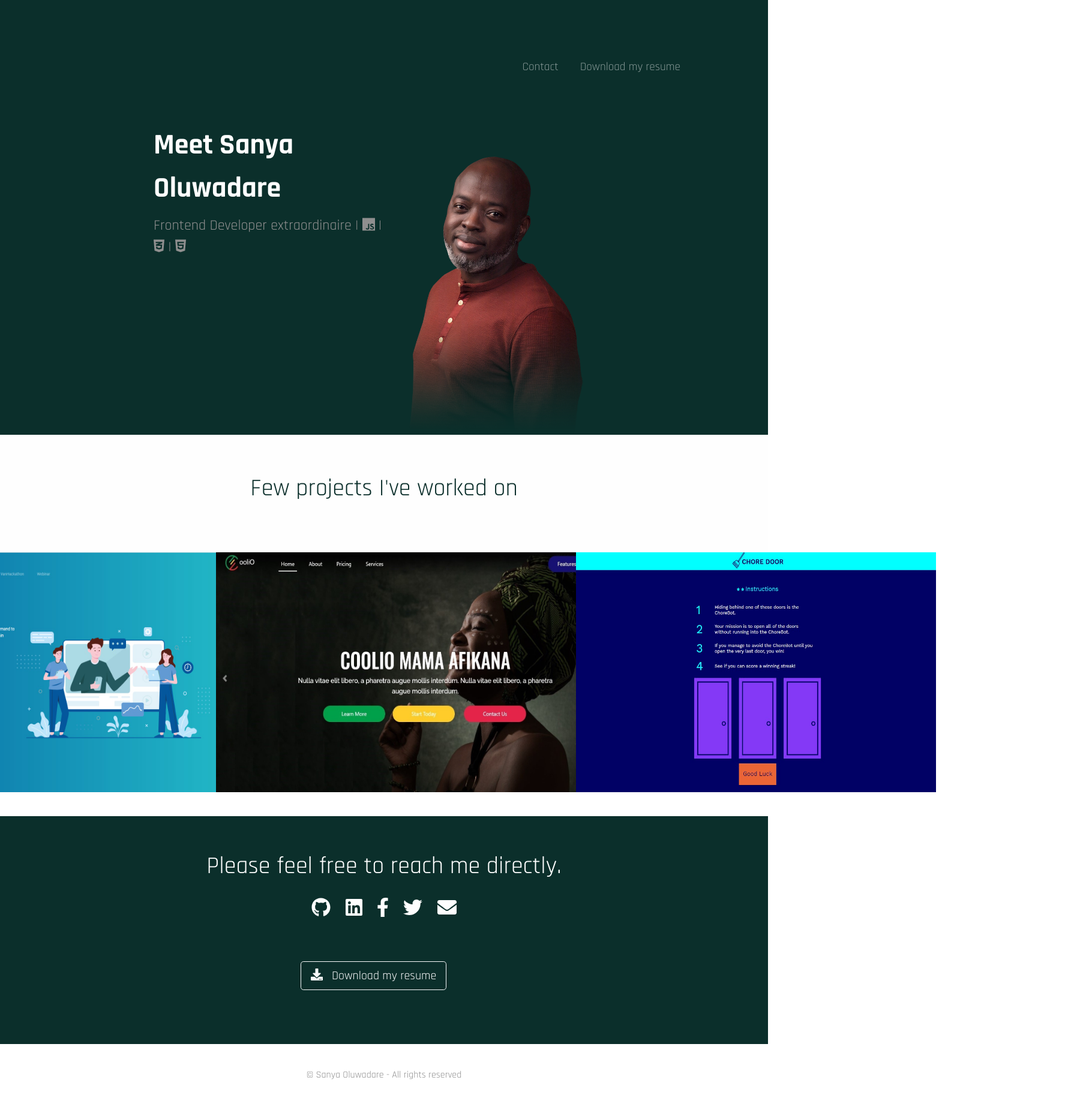
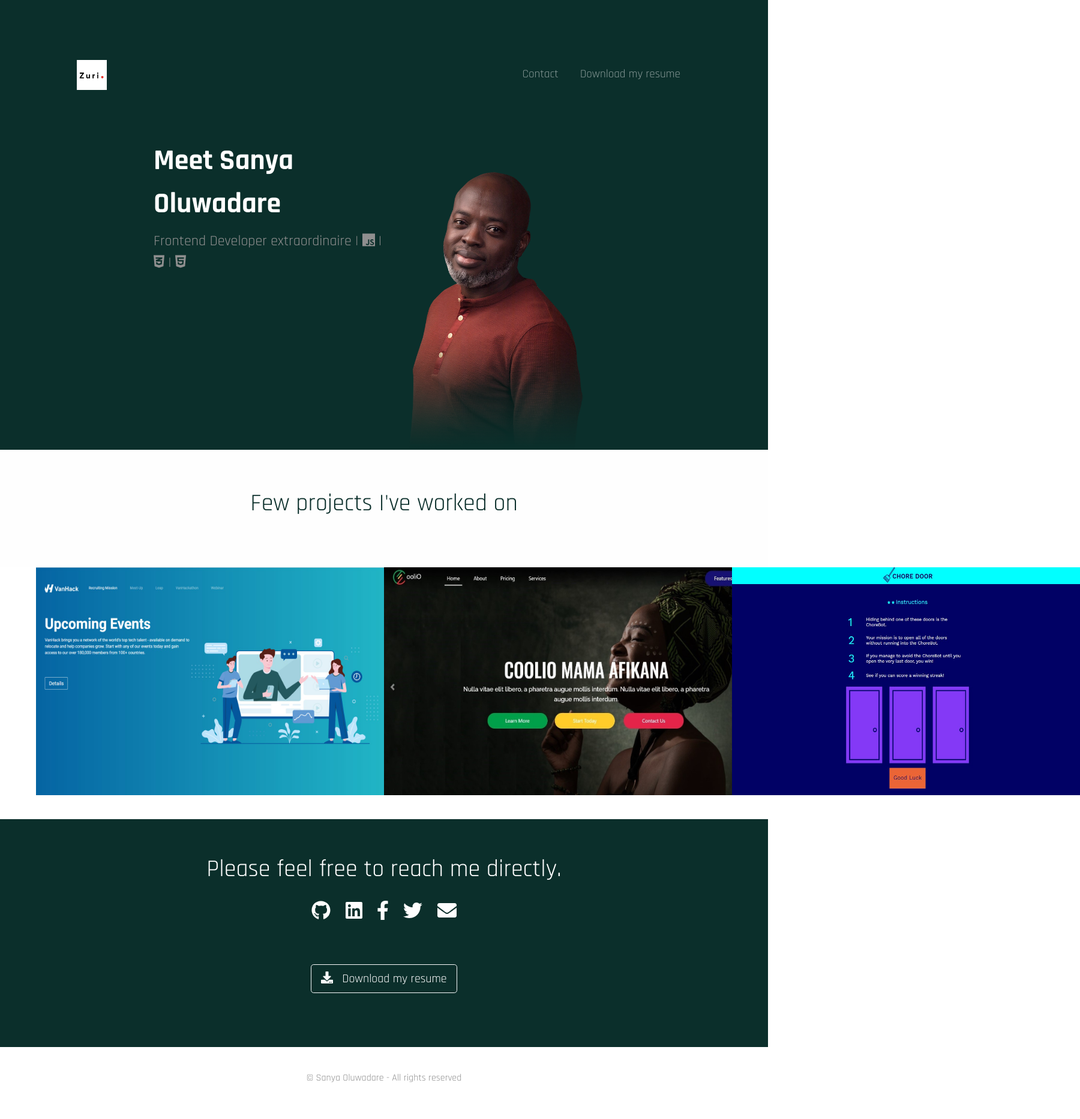
Before and after one commit to SanyaOdare/HNGi8-stage2-task3, a plain HTML site: page index.html in a window 1280 px wide. Shown: the whole page at 60% size, 1800 px wide, since content can reach past the window. Drawn offline with nearby package versions, Linux system fonts and the light colour scheme.

Commit message:
add zuri logo

```diff
--- a/css/styles.css
+++ b/css/styles.css
@@ -4,7 +4,7 @@ body {
     font-family: 'Rajdhani', sans-serif;
 }
 
-h1, h2, h3, h4, h5, h6 {
+h1, h2, h3 {
     font-family: 'Rajdhani', 700;
     font-weight: 700;
 }
@@ -14,7 +14,6 @@ p {
 }
 
 /* Headings */
-
 .big-heading {
     font-family: 'Rajdhani', 700;
     font-size: 3rem;
@@ -33,24 +32,17 @@ p {
 
 
 /* Containers */
-
 .container-fluid {
     padding: 7% 10% 0%;
 }
 
 /* Sections */
-
 .colored-section {
     background-color: #0b2f2b;
     color: #fff;
 }
 
-.white-section {
-    background-color: #fff;
-}
-
 /* Navigation Bar */
-
 .navbar {
     padding: 0 0 4.5rem;
 }
@@ -69,23 +61,17 @@ p {
     font-family: 'Rajdhani' 200;
 }
 
-/* Download Buttons */
-
-.download-button {
-    margin: 5% 3% 5% 0;
-}
-
+/* Download Button */
 .fa-download {
     margin-right: 15px;
 }
 
 
 /* container Section */
-
-#container.container-fluid { /* read from right to left */
+/* #container.container-fluid {
     padding: 3% 10% 7%;
     text-align: center;
-}
+} */
 
 /* container Image */
 
@@ -152,7 +138,7 @@ p {
 }
 
 .fab {
-    color: #ef8172;
+    /* color: #ef8172; */
     margin-bottom: 1rem;
 }
 
@@ -161,37 +147,26 @@ p {
 #album {
     display: grid;
     grid-template-columns: repeat(3, 1fr);
-    justify-content: center;
-    align-items: center;
-    padding: 0;
-    margin-bottom: 40px;
-    margin-left: 40px;
+    /* justify-content: center;
+    align-items: center;     */
+    padding-bottom: 40px;
+    padding-left: 60px;
+    padding-right: 60px;
+    margin: auto 0;
+    grid-auto-rows: minmax(100px, auto);
+    /* padding-left: 40px; */
+    /* padding: 60px; */
     /* background-color: #fefefe; */
     /* margin-left: 60px;
     margin-right: 60px; */
 }
 
-div.gallery {
-    /* margin: auto 0; */
-    /* border: 1px solid #ccc; */
-    gap: 0;
-    /* float: left; */
-    /* width: 180px; */
-}
 
-/* div.gallery:hover {
-    border: 1px solid #777;
-} */
-/*
-div.gallery img {
-    width: 100%;
-    height: auto;
-}
-*/
-
-/* div.desc {
-    padding: 15px;
-    text-align: center;
+/* .wrapper {
+    display: grid;
+    grid-template-columns: repeat(3, 1fr);
+    grid-gap: 1em;
+    grid-auto-rows: minmax(100px, auto);
 } */
 
 .social-icon {
@@ -201,7 +176,6 @@ div.gallery img {
 
 
 /* Footer Section */
-
 .social-icon {
     margin: 20px 10px;
 }
@@ -218,7 +192,12 @@ div.gallery img {
 
 /* MEDIA QUERY */
 
-@media (max-width: 1028px) {
+@media (max-width: 700px) {
+
+    #zuri-logo {
+        width: 70;
+        height: 70;
+    }
 
     .main-hd-container {
         grid-template-columns: 1fr;
@@ -238,7 +217,8 @@ div.gallery img {
         grid-template-columns: 1fr;
         justify-content: center;
         align-items: center;
-        text-align: center;
+        /* grid-auto-rows: minmax(100px, auto); */
+        width: 100vw;
     }
 
     .contact {
--- a/index.html
+++ b/index.html
@@ -39,7 +39,9 @@
             <!-- Nav Bar -->
             <nav class="navbar navbar-expand-lg navbar-dark">
 
-                <a class="navbar-brand" href=""></a>
+                <a class="navbar-brand" href="https://blog.zuri.team/wp-content/uploads/2020/11/Favicon.png">
+                    <img src="./images/zuri.png" alt="zuri-logo" width="50" height="50">
+                </a>
 
                 <button class="navbar-toggler" type="button" data-toggle="collapse" data-target="#navbarTogglerDemo02"
                     aria-controls="navbarTogglerDemo02" aria-expanded="false" aria-label="Toggle navigation">
@@ -55,10 +57,6 @@
                             <a class="nav-link" href="./Sanya-Oluwadare_Front-End-Developer_Resume.pdf" download="newfilename">Download my resume</a>
                         </li>
                     </ul>
-
-                    <!-- <a href="./Sanya-Oluwadare_Front-End-Developer_Resume.pdf" download="newfilename"><button id="cv-download"
-                        type="button" class="btn btn-outline-light btn-lg download-button"><i class="fas fa-download"></i>Download my resume</button></a> -->
-
                 </div>
             </nav>
         </div>
@@ -89,21 +87,18 @@
     <div id="album">
         <div class="gallery">
             <a target="_blank" href="https://tech-event-app.netlify.app/">
-                <img src="/images/porfolio-2.png" alt="Cinque Terre" width="600" height="400">
+                <img src="/images/porfolio-2.png" alt="Cinque Terre" width="580" height="380">
             </a>
-            <!-- <div class="desc">Coolio Afrikana</div> -->
         </div>
         <div class="gallery">
             <a target="_blank" href="https://coolio-afrikana.netlify.app/">
-                <img src="/images/porfolio-1.jpg" alt="Forest" width="600" height="400">
+                <img src="/images/porfolio-1.jpg" alt="Forest" width="580" height="380">
             </a>
-            <!-- <div class="desc">Add a description of the image here</div> -->
         </div>
         <div class="gallery">
             <a target="_blank" href="https://main-chore-door-game.netlify.app">
-                <img src="/images/porfolio-3.jpg" alt="Northern Lights" width="600" height="400">
+                <img src="/images/porfolio-3.jpg" alt="Northern Lights" width="580" height="380">
             </a>
-            <!-- <div class="desc">Add a description of the image here</div> -->
         </div>
     </div>
 
```
Also changed, not shown: images/cropped-Favicon.png (added), images/zuri.png (added).
